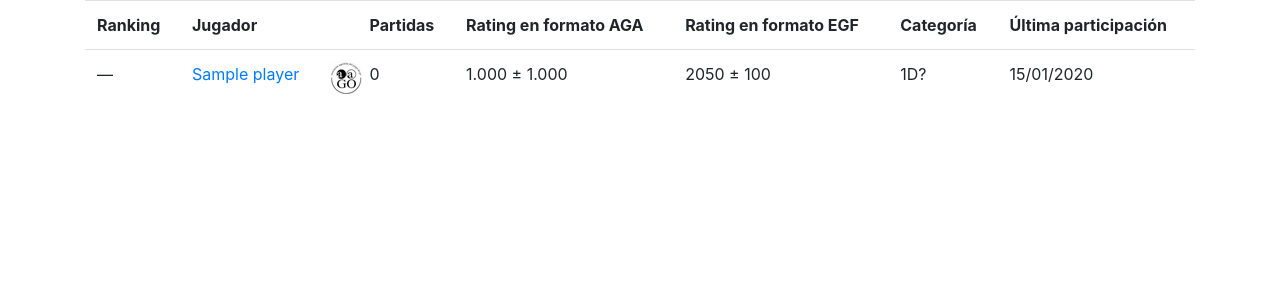
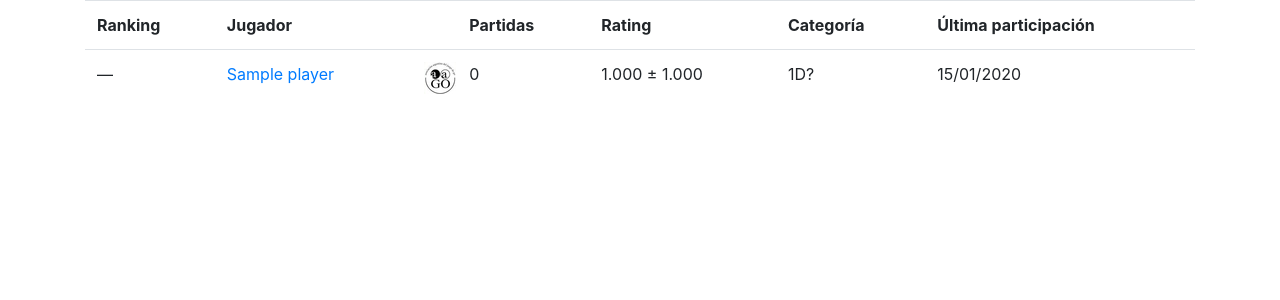
Before and after one commit to elsantodel90/RAAGo, a Django app: page / in a window 1280 px wide. Shown: the part 56-356 px from the top of the page. Run offline with Django 3.2, Linux system fonts and the light colour scheme; tables that the repository leaves empty hold one stand-in row (values such as "Sample post"); parts of the project's set-up code (start-up, migrations or seed data) failed here and were passed over; some libraries are stand-ins or nearby versions.

Commit message:
Dejo el rating como estaba

```diff
--- a/aago_ranking/templates/pages/home.html
+++ b/aago_ranking/templates/pages/home.html
@@ -9,20 +9,18 @@
       <th>Ranking</th>
       <th>Jugador</th>
       <th>Partidas</th>
-      <th>Rating en formato AGA</th>
-      <th>Rating en formato EGF</th>
+      <th>Rating</th>
       <th>Categoría</th>
       <th>Última participación</th>
     </tr>
-    {% for ranking, player, rated_games, rating_aga, rating_egf, category, last_event_date, css_classes in sorted_ratings %}
+    {% for ranking, player, rated_games, rating, category, last_event_date, css_classes in sorted_ratings %}
     <tr class="{{css_classes}}">
       <td>{{ ranking }}</td>
       <td><div style="float:left;width:90%;" >{% if player.is_aago_member %}<a href="http://go.org.ar/jugadores/perfilRango.php?usuario={{player.id}}">{% endif %}{{ player.name }}{% if player.is_aago_member %}</a>{% endif %}</div>
           <div style="float:right;width:10%;">{% if player.is_aago_member %} <img src="{% static 'images/aago-logo.jpg' %}" />{% endif %}</div>
       </td>
       <td>{{ rated_games}}</td>
-      <td>{{ rating_aga }}</td>
-      <td>{{ rating_egf }}</td>
+      <td>{{ rating }}</td>
       <td>{{ category }}</td>
       <td>{{ last_event_date }}</td>
     </tr>
--- a/aago_ranking/web/views.py
+++ b/aago_ranking/web/views.py
@@ -73,14 +73,14 @@ def get_sorted_ratings():
         if last_event_date >= active_deadline and rated_games >= 10:
             ranking = str(next_rank)
             next_rank += 1
-        scoreboard[i] = (ranking, player, rated_games, formatRatingAGA(mu, sigma), formatRatingEGF(mu, sigma), category(mu, provisional), last_event_date.strftime("%d/%m/%Y"), " ".join(css_classes))
+        scoreboard[i] = (ranking, player, rated_games, formatRatingAGA(mu, sigma), category(mu, provisional), last_event_date.strftime("%d/%m/%Y"), " ".join(css_classes))
     return scoreboard
 
 def homepage(request):
     return render(request, 'pages/home.html', {'sorted_ratings': get_sorted_ratings(), })
 
 def csv_ranking(request):
-    lines = ["Ranking;Socio;Jugador;Partidas;Rating en formato AGA; Rating en formato EGF;Categoría;Última participación"]
-    lines += ["{};{};{};{};{};{};{};{}".format(ranking, ("SI" if player.is_aago_member else "NO") , player.name, rated_games, rating_aga, rating_egf, category, last_event_date) for ranking, player, rated_games, rating_aga, rating_egf, category, last_event_date,  _css_classes in get_sorted_ratings()]
+    lines = ["Ranking;Socio;Jugador;Partidas;Rating;Categoría;Última participación"]
+    lines += ["{};{};{};{};{};{};{}".format(ranking, ("SI" if player.is_aago_member else "NO") , player.name, rated_games, rating, category, last_event_date) for ranking, player, rated_games, rating, category, last_event_date,  _css_classes in get_sorted_ratings()]
     lines.append("") # To get the last end of file character when joining
     return HttpResponse("\r\n".join(lines), content_type='text/plain; charset=utf-8')
```
